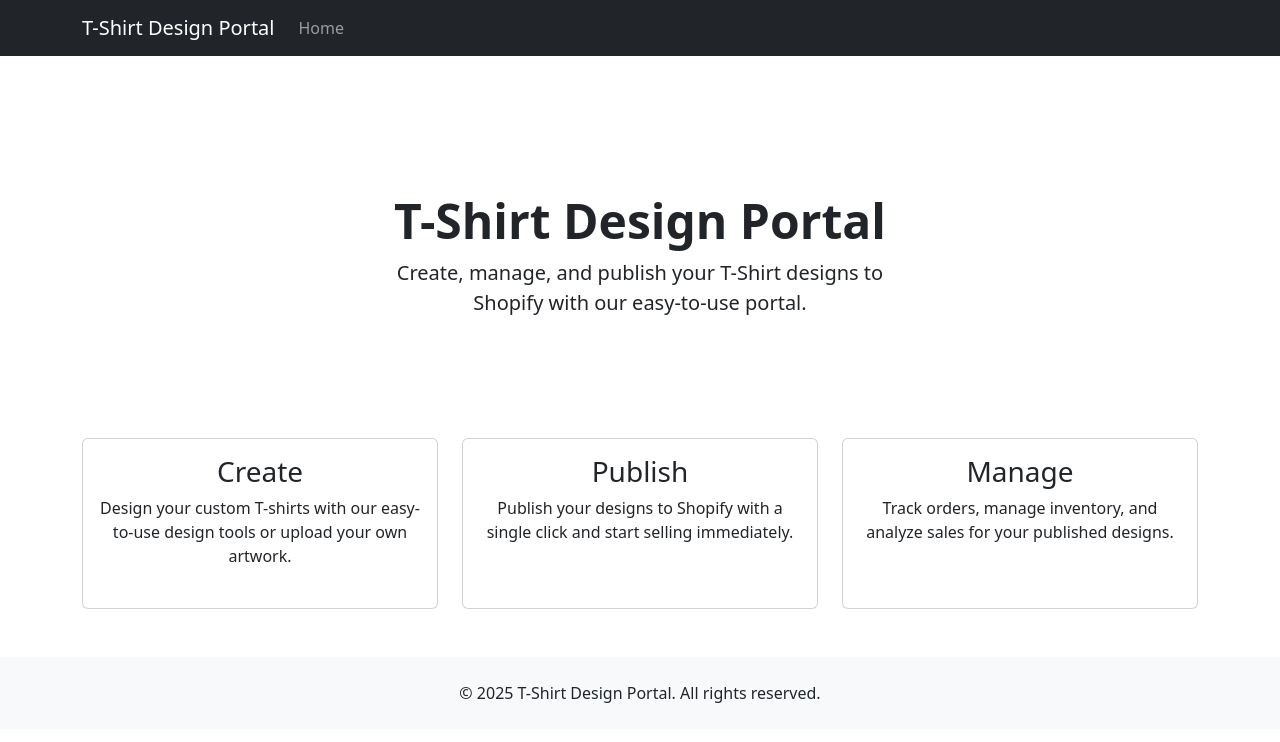
After one commit to BilalWalker/tshirt_portal, a Django app: page / in a window 1280 px wide. The commit adds this page. Shown: the top 742 px of the page. Run offline with Django 5.2, Linux system fonts and the light colour scheme.

Commit message:
change the directory of templates folder, added basic home and dashboard functionality

```diff
--- a/tshirt_portal/templates/base.html
+++ b/templates/base.html
@@ -36,7 +36,7 @@
                         <li class="nav-item">
                             <a class="nav-link" href="{% url 'dashboard' %}">Dashboard</a>
                         </li>
-                        <li class="nav-item">
+                        <!-- <li class="nav-item">
                             <a class="nav-link" href="{% url 'design_list' %}">My Designs</a>
                         </li>
                         <li class="nav-item">
@@ -45,7 +45,7 @@
                         {% if user.is_admin %}
                             <li class="nav-item">
                                 <a class="nav-link" href="{% url 'team_members' %}">Team</a>
-                            </li>
+                            </li> -->
                         {% endif %}
                     {% endif %}
                 </ul>
@@ -58,13 +58,10 @@
                             <ul class="dropdown-menu dropdown-menu-end">
                                 <li><a class="dropdown-item" href="{% url 'dashboard' %}">Dashboard</a></li>
                                 <li><hr class="dropdown-divider"></li>
-                                <li><a class="dropdown-item" href="{% url 'account_logout' %}">Logout</a></li>
+                                <!-- <li><a class="dropdown-item" href="{% url 'account_logout' %}">Logout</a></li> -->
                             </ul>
                         </li>
-                    {% else %}
-                        <li class="nav-item">
-                            <a class="nav-link" href="{% url 'account_login' %}">Login</a>
-                        </li>
+
                     {% endif %}
                 </ul>
             </div>
--- /dev/null
+++ b/templates/home.html
@@ -0,0 +1,48 @@
+{% extends 'base.html' %}
+
+{% block title %}Home - T-Shirt Design Portal{% endblock %}
+
+{% block content %}
+<div class="px-4 py-5 my-5 text-center">
+    <h1 class="display-5 fw-bold">T-Shirt Design Portal</h1>
+    <div class="col-lg-6 mx-auto">
+        <p class="lead mb-4">
+            Create, manage, and publish your T-Shirt designs to Shopify with our easy-to-use portal.
+        </p>
+        <div class="d-grid gap-2 d-sm-flex justify-content-sm-center">
+            {% if user.is_authenticated %}
+                <a href="{% url 'dashboard' %}" class="btn btn-primary btn-lg px-4 gap-3">Go to Dashboard</a>
+                <!-- <a href="{% url 'design_create' %}" class="btn btn-outline-secondary btn-lg px-4">Create New Design</a> -->
+
+            {% endif %}
+        </div>
+    </div>
+</div>
+
+<div class="row mb-5">
+    <div class="col-md-4">
+        <div class="card mb-4 h-100">
+            <div class="card-body text-center">
+                <h3 class="card-title"><i class="bi bi-brush"></i> Create</h3>
+                <p class="card-text">Design your custom T-shirts with our easy-to-use design tools or upload your own artwork.</p>
+            </div>
+        </div>
+    </div>
+    <div class="col-md-4">
+        <div class="card mb-4 h-100">
+            <div class="card-body text-center">
+                <h3 class="card-title"><i class="bi bi-cloud-arrow-up"></i> Publish</h3>
+                <p class="card-text">Publish your designs to Shopify with a single click and start selling immediately.</p>
+            </div>
+        </div>
+    </div>
+    <div class="col-md-4">
+        <div class="card mb-4 h-100">
+            <div class="card-body text-center">
+                <h3 class="card-title"><i class="bi bi-cart-check"></i> Manage</h3>
+                <p class="card-text">Track orders, manage inventory, and analyze sales for your published designs.</p>
+            </div>
+        </div>
+    </div>
+</div>
+{% endblock %}
--- a/tshirt_portal/urls.py
+++ b/tshirt_portal/urls.py
@@ -23,7 +23,7 @@ from django.views.generic import TemplateView
 urlpatterns = [
     path('admin/', admin.site.urls),
     path('users/', include('users.urls')),
-    # path('', TemplateView.as_view(template_name='home.html'), name='home'),
+    path('', TemplateView.as_view(template_name='home.html'), name='home'),
 ]
 
 # if settings.DEBUG:
```
Also changed, not shown: templates/users/dashboard.html (added, +12 -0 lines), tshirt_portal/settings.py (+26 -1 lines), tshirt_portal/templates/users/dashboard.html (deleted, +0 -59 lines), users/views.py (+31 -2 lines), templates/users/login.html (added), templates/users/register.html (added).
